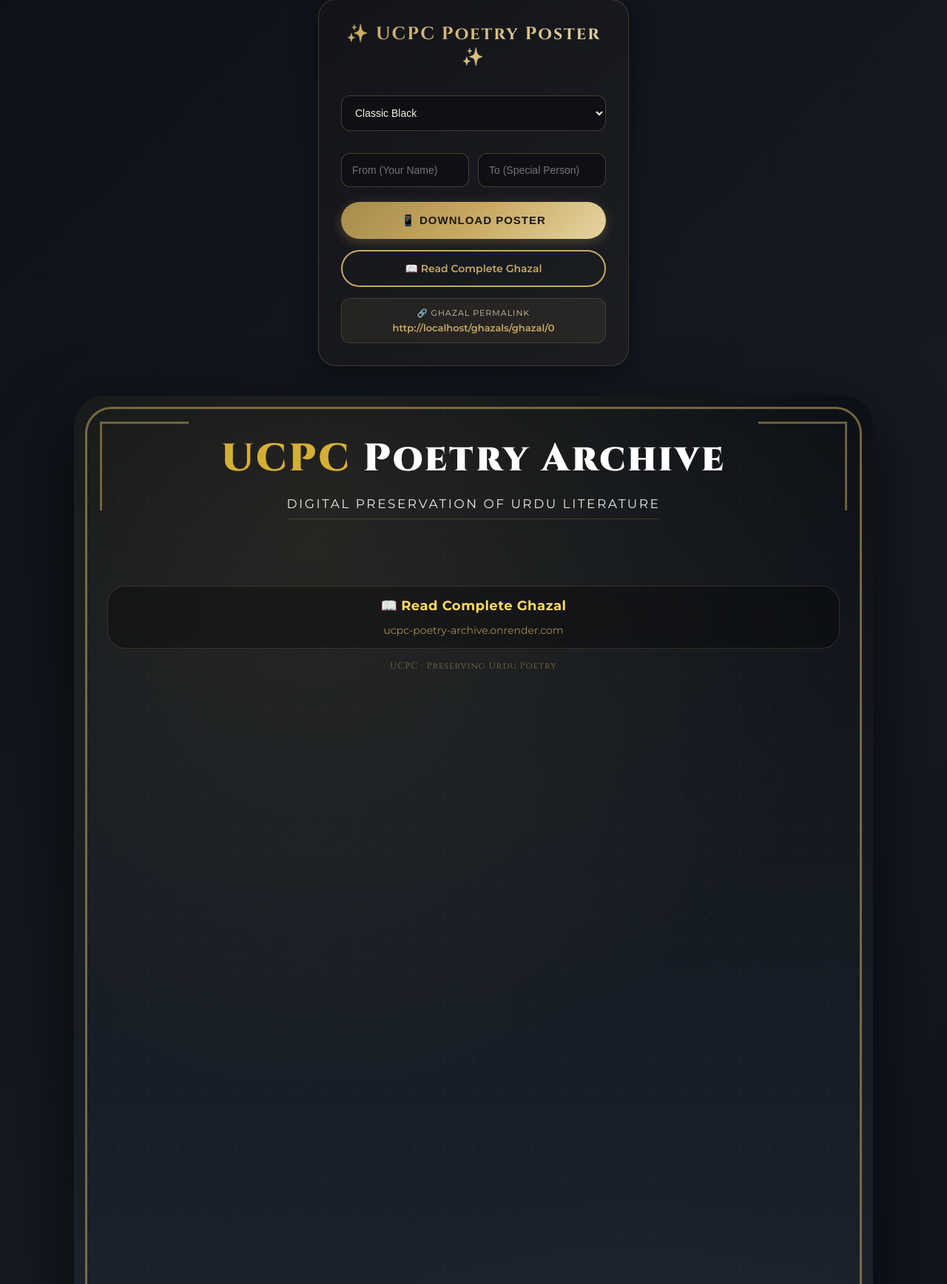
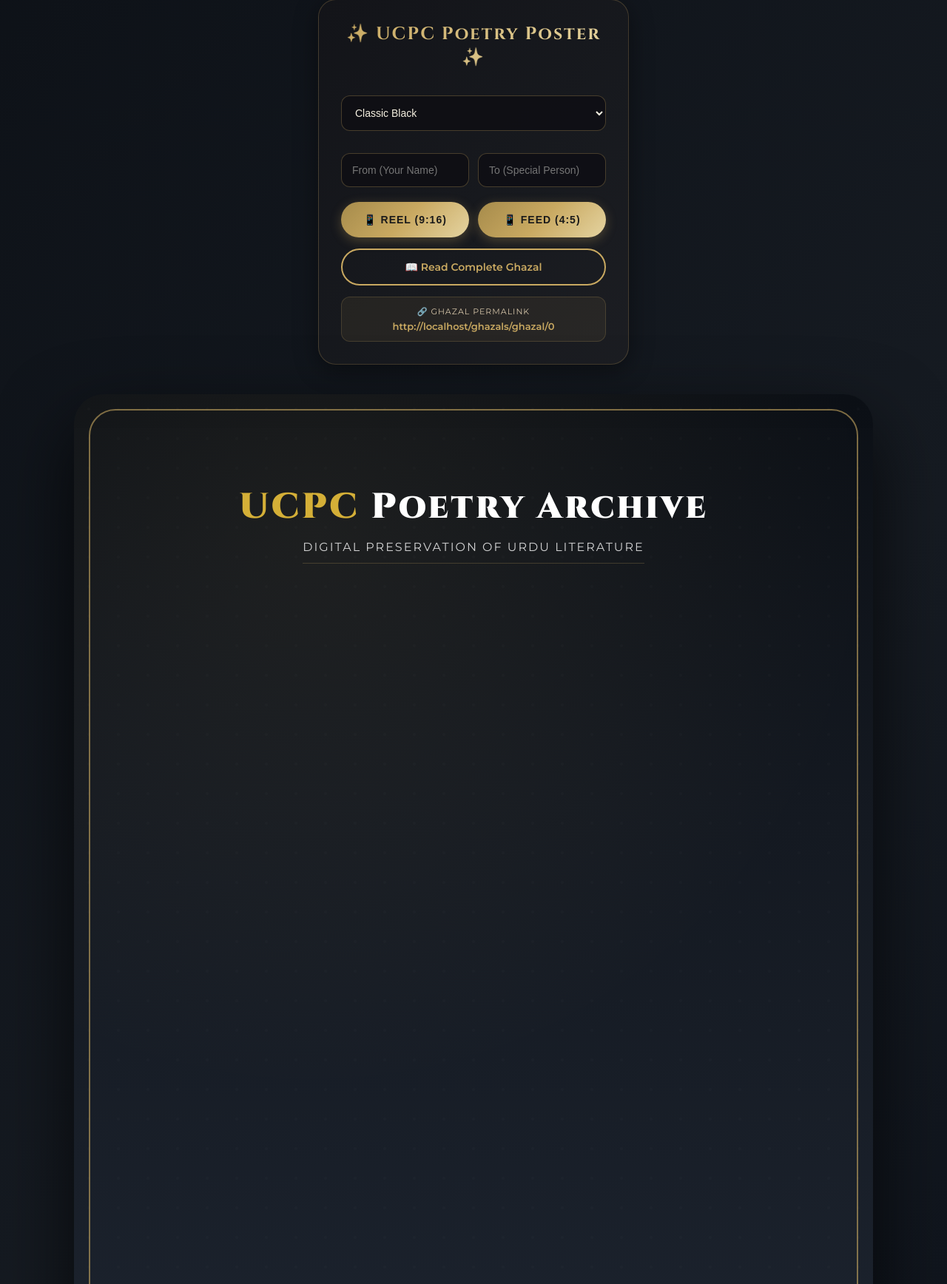
Before and after one commit to zahid-digitalhumanities/ucpc-poetry-archive, a Flask app: template templates/poster.html in a window 1280 px wide. Shown: the part 184-1920 px from the top of the page at 74% size. Run offline with Flask 3, Linux system fonts and the light colour scheme; the template is opened without the code that fills it, so the values that code supplies are empty.

Commit message:
Enhance poster template and download functionality
Updated the poster template with new meta descriptions, adjusted button styles, and improved layout for better responsiveness. Added functionality for downloading posters in different formats.

```diff
--- a/templates/poster.html
+++ b/templates/poster.html
@@ -4,7 +4,7 @@
 
 {% block extra_head %}
 <meta property="og:title" content="{{ ghazal.poet_name }} - Urdu Poetry Poster" />
-<meta property="og:description" content="A preserved Urdu ghazal from the UCPC Digital Archive." />
+<meta property="og:description" content="A preserved Urdu ghazal from the UCPC Digital Archive. Read the complete ghazal at UCPC Poetry Archive." />
 <meta property="og:type" content="article" />
 <meta property="og:url" content="{{ request.url }}" />
 <meta property="og:site_name" content="UCPC Poetry Archive" />
@@ -108,16 +108,21 @@ button, .btn-generate, .btn-ghazal, select, input {
     gap: 12px;
 }
 
+.btn-group {
+    display: flex;
+    gap: 12px;
+    margin-top: 20px;
+}
+
 .btn-generate {
-    width: 100%;
-    margin-top: 20px;
+    flex: 1;
     padding: 16px;
     border: none;
     border-radius: 50px;
     background: linear-gradient(135deg, var(--gold-dark), var(--gold-primary), var(--gold-light));
     color: #1a1a1a;
     font-weight: 700;
-    font-size: 15px;
+    font-size: 14px;
     cursor: pointer;
     transition: all 0.3s ease;
     box-shadow: 0 4px 15px rgba(201, 169, 97, 0.3);
@@ -188,18 +193,19 @@ button, .btn-generate, .btn-ghazal, select, input {
 }
 
 /* ===================== */
-/* POSTER CONTAINER - FIXED VERSION */
+/* POSTER CONTAINER - BASE */
 /* ===================== */
 
 #poster-container {
     width: 1080px;
-    min-height: 1920px;
+    height: 1920px;
     position: relative;
     overflow: hidden;
     border-radius: 40px;
     box-shadow: 0 40px 100px rgba(0, 0, 0, 0.7);
     display: flex;
     flex-direction: column;
+    transition: all 0.1s ease;
 }
 
 /* Subtle manuscript texture overlay */
@@ -215,46 +221,30 @@ button, .btn-generate, .btn-ghazal, select, input {
     background-blend-mode: overlay;
     pointer-events: none;
     z-index: 2;
-    opacity: 0.4;
+    opacity: 0.3;
 }
 
 .poster-inner {
     flex: 1;
     display: flex;
     flex-direction: column;
-    justify-content: flex-start;
-    padding: 50px 45px 55px;
+    justify-content: center;
     position: relative;
     z-index: 5;
 }
 
-/* Archival thick border */
+/* Single archival gold border */
 .poster-border {
     position: absolute;
-    top: 15px;
-    left: 15px;
-    right: 15px;
-    bottom: 15px;
-    border: 3px solid rgba(201, 169, 97, 0.55);
+    top: 20px;
+    left: 20px;
+    right: 20px;
+    bottom: 20px;
+    border: 2px solid rgba(201, 169, 97, 0.6);
     border-radius: 36px;
     pointer-events: none;
     z-index: 10;
 }
-
-/* Corner ornaments */
-.corner-tl, .corner-tr, .corner-bl, .corner-br {
-    position: absolute;
-    width: 120px;
-    height: 120px;
-    border-color: rgba(201, 169, 97, 0.5);
-    border-style: solid;
-    z-index: 11;
-    pointer-events: none;
-}
-.corner-tl { top: 35px; left: 35px; border-width: 3px 0 0 3px; }
-.corner-tr { top: 35px; right: 35px; border-width: 3px 3px 0 0; }
-.corner-bl { bottom: 35px; left: 35px; border-width: 0 0 3px 3px; }
-.corner-br { bottom: 35px; right: 35px; border-width: 0 3px 3px 0; }
 
 /* Theme backgrounds */
 .theme-black, .theme-maroon, .theme-blue, .theme-green, .theme-purple {
@@ -262,81 +252,69 @@ button, .btn-generate, .btn-ghazal, select, input {
     position: relative;
 }
 .theme-black {
-    background: radial-gradient(circle at 30% 10%, rgba(201, 169, 97, 0.12) 0%, transparent 40%),
-                radial-gradient(circle at 70% 90%, rgba(201, 169, 97, 0.08) 0%, transparent 35%),
+    background: radial-gradient(circle at 30% 10%, rgba(201, 169, 97, 0.08) 0%, transparent 40%),
                 linear-gradient(180deg, #0A0E14 0%, #12171F 30%, #1A212C 70%, #0D1117 100%);
 }
 .theme-maroon {
-    background: radial-gradient(circle at 30% 10%, rgba(229, 62, 62, 0.12) 0%, transparent 40%),
-                radial-gradient(circle at 70% 90%, rgba(139, 0, 0, 0.08) 0%, transparent 35%),
+    background: radial-gradient(circle at 30% 10%, rgba(229, 62, 62, 0.1) 0%, transparent 40%),
                 linear-gradient(180deg, #1A0A0A 0%, #2D1B1B 30%, #3D2828 70%, #1A0A0A 100%);
 }
 .theme-blue {
-    background: radial-gradient(circle at 30% 10%, rgba(59, 130, 246, 0.12) 0%, transparent 40%),
-                radial-gradient(circle at 70% 90%, rgba(30, 58, 138, 0.08) 0%, transparent 35%),
+    background: radial-gradient(circle at 30% 10%, rgba(59, 130, 246, 0.1) 0%, transparent 40%),
                 linear-gradient(180deg, #0A1628 0%, #1E3A5F 30%, #2C4A6E 70%, #0A1628 100%);
 }
 .theme-green {
-    background: radial-gradient(circle at 30% 10%, rgba(34, 197, 94, 0.12) 0%, transparent 40%),
-                radial-gradient(circle at 70% 90%, rgba(6, 78, 59, 0.08) 0%, transparent 35%),
+    background: radial-gradient(circle at 30% 10%, rgba(34, 197, 94, 0.1) 0%, transparent 40%),
                 linear-gradient(180deg, #0A1F0A 0%, #14532D 30%, #1A4D2E 70%, #0A1F0A 100%);
 }
 .theme-purple {
-    background: radial-gradient(circle at 30% 10%, rgba(168, 85, 247, 0.12) 0%, transparent 40%),
-                radial-gradient(circle at 70% 90%, rgba(88, 28, 135, 0.08) 0%, transparent 35%),
+    background: radial-gradient(circle at 30% 10%, rgba(168, 85, 247, 0.1) 0%, transparent 40%),
                 linear-gradient(180deg, #1A0A2E 0%, #2D1B4E 30%, #3D2B5F 70%, #1A0A2E 100%);
 }
 
 /* ===================== */
-/* LOGO - UCPC BRAND */
+/* SIMPLE BRANDING - TOP */
 /* ===================== */
-.logo-row {
+.ucpc-brand {
     text-align: center;
-    margin-bottom: 10px;
+    margin-bottom: 12px;
 }
-.logo-main {
+.ucpc-brand .brand-name {
     font-family: 'Cinzel', serif;
-    font-size: 52px;
+    font-size: 48px;
     font-weight: 800;
     letter-spacing: 3px;
-    display: inline-block;
-    white-space: nowrap;
-}
-.logo-main .ucpc {
     color: #D4AF37;
 }
-.logo-main .archive {
+.ucpc-brand .brand-name span {
     color: white;
 }
 
-/* ===================== */
-/* DIGITAL PRESERVATION - WHITE, LARGER */
-/* ===================== */
-.follow-line {
+/* Preservation mission */
+.preservation-line {
     text-align: center;
-    margin-top: 6px;
-    color: #ffffff;
-    font-size: 17px;
-    letter-spacing: 2.5px;
+    font-size: 16px;
+    letter-spacing: 2px;
     font-weight: 400;
     text-transform: uppercase;
-    opacity: 0.9;
-    padding-bottom: 10px;
-    border-bottom: 1px solid rgba(201, 169, 97, 0.25);
+    color: #ffffff;
+    opacity: 0.8;
+    margin-bottom: 30px;
+    padding-bottom: 12px;
+    border-bottom: 1px solid rgba(201, 169, 97, 0.3);
     display: inline-block;
     width: auto;
     margin-left: auto;
     margin-right: auto;
 }
 
-/* Poet Name - Urdu removed */
+/* Poet Name */
 .poet-name-wrapper {
-    margin-top: 25px;
-    margin-bottom: 20px;
     text-align: center;
+    margin-bottom: 25px;
 }
 .poet-name {
-    font-size: 46px;
+    font-size: 56px;
     font-family: 'Cinzel', serif;
     font-weight: 700;
     letter-spacing: 2px;
@@ -348,18 +326,18 @@ button, .btn-generate, .btn-ghazal, select, input {
 .ghazal-title {
     text-align: center;
     color: #D4C4A8;
-    font-size: 26px;
-    margin: 10px 0 25px;
+    font-size: 28px;
+    margin: 0 0 30px;
     font-family: 'Jameel Noori Nastaleeq', 'Noto Nastaliq Urdu', serif;
     direction: rtl;
 }
 
-/* Verses - Only 2 couplets */
+/* Verses */
 .verses-area {
-    margin: 15px 0 20px;
+    margin: 20px 0 30px;
 }
 .verse-block {
-    margin-bottom: 45px;
+    margin-bottom: 50px;
 }
 .verse-block:last-child {
     margin-bottom: 0;
@@ -368,14 +346,12 @@ button, .btn-generate, .btn-ghazal, select, input {
     direction: rtl;
     font-family: 'Jameel Noori Nastaleeq', 'Noto Nastaliq Urdu', serif;
     font-size: 58px;
-    line-height: 1.3;
+    line-height: 1.4;
     text-align: center;
     text-shadow: 0 2px 5px rgba(0, 0, 0, 0.4);
     white-space: normal;
-    overflow: visible;
     word-break: keep-all;
     text-rendering: optimizeLegibility;
-    -webkit-font-smoothing: antialiased;
     margin: 0;
     padding: 0;
 }
@@ -388,79 +364,70 @@ button, .btn-generate, .btn-ghazal, select, input {
 
 /* Dedication */
 .dedication {
-    margin: 20px 0 15px;
+    margin: 30px 0 25px;
     text-align: center;
     font-family: 'Cinzel', serif;
     font-size: 28px;
     color: #F6D878;
     background: rgba(201, 169, 97, 0.05);
-    border-top: 1px solid rgba(201, 169, 97, 0.15);
-    border-bottom: 1px solid rgba(201, 169, 97, 0.15);
-    padding: 15px 20px;
+    border-top: 1px solid rgba(201, 169, 97, 0.2);
+    border-bottom: 1px solid rgba(201, 169, 97, 0.2);
+    padding: 18px 20px;
 }
 .dedication.hidden {
     display: none;
 }
 .dedication-heart {
-    font-size: 30px;
-    margin: 6px 0;
-    animation: heartbeat 1.5s ease-in-out infinite;
-}
-@keyframes heartbeat {
-    0%, 100% { transform: scale(1); }
-    50% { transform: scale(1.1); }
+    font-size: 32px;
+    margin: 8px 0;
 }
 
 /* ===================== */
-/* FOOTER - WITH READ FULL GHAZAL LINK */
+/* CALL TO ACTION */
 /* ===================== */
-.footer-card {
-    margin-top: 10px;
-    padding: 15px 20px;
-    background: rgba(0, 0, 0, 0.3);
-    backdrop-filter: blur(12px);
-    border-radius: 24px;
-    border: 1px solid rgba(201, 169, 97, 0.2);
+.cta-section {
     text-align: center;
+    margin-top: auto;
+    padding-top: 40px;
 }
-.footer-read-more {
-    font-size: 18px;
+.cta-main {
+    font-size: 26px;
     font-weight: 700;
-    margin-bottom: 8px;
+    font-family: 'Cinzel', serif;
+    margin-bottom: 12px;
 }
-.footer-read-more a {
+.cta-main a {
     color: #FFD966;
     text-decoration: none;
-    letter-spacing: 0.5px;
+    background: rgba(0, 0, 0, 0.4);
+    padding: 12px 24px;
+    border-radius: 60px;
+    display: inline-block;
+    transition: all 0.2s ease;
 }
-.footer-read-more a:hover {
+.cta-main a:hover {
+    background: rgba(201, 169, 97, 0.2);
     text-decoration: underline;
 }
-.footer-url {
-    font-size: 14px;
+.website-url {
+    font-size: 18px;
     color: #C9A961;
     text-decoration: none;
-    word-break: break-all;
+    letter-spacing: 0.5px;
+    border-top: 1px solid rgba(201, 169, 97, 0.2);
+    padding-top: 15px;
     display: inline-block;
-    margin-top: 5px;
-    opacity: 0.8;
+    width: auto;
 }
-.footer-url:hover {
+.website-url a {
+    color: #C9A961;
+    text-decoration: none;
+}
+.website-url a:hover {
     text-decoration: underline;
-    opacity: 1;
 }
 
-/* UCPC Footer Brand */
-.ucpc-footer {
-    text-align: center;
-    margin-top: 15px;
-    font-size: 12px;
-    color: rgba(201, 169, 97, 0.6);
-    font-family: 'Cinzel', serif;
-    letter-spacing: 1px;
-}
-
-/* Responsive */
+/* Responsive preview scaling */
 @media (max-width: 1100px) {
     #poster-container {
         transform: scale(0.45);
@@ -491,7 +458,10 @@ button, .btn-generate, .btn-ghazal, select, input {
                 </div>
             </div>
 
-            <button id="downloadBtn" class="btn-generate">📱 Download Poster</button>
+            <div class="btn-group">
+                <button id="downloadReelBtn" class="btn-generate">📱 Reel (9:16)</button>
+                <button id="downloadFeedBtn" class="btn-generate">📱 Feed (4:5)</button>
+            </div>
 
             <a href="{{ url_for('ghazals.ghazal_page', text_id=ghazal.id) }}" class="btn-ghazal">
                 📖 Read Complete Ghazal
@@ -509,24 +479,19 @@ button, .btn-generate, .btn-ghazal, select, input {
 
         <div class="preview-wrapper">
             <div id="poster-container" class="theme-black">
-                <div class="corner-tl"></div>
-                <div class="corner-tr"></div>
-                <div class="corner-bl"></div>
-                <div class="corner-br"></div>
                 <div class="poster-border"></div>
-                <div class="poster-inner">
-                    <!-- LOGO - UCPC Brand -->
-                    <div class="logo-row">
-                        <div class="logo-main">
-                            <span class="ucpc">UCPC</span>
-                            <span class="archive"> Poetry Archive</span>
+                <div class="poster-inner" style="padding: 120px 80px 220px 80px;">
+                    <!-- Simple Branding -->
+                    <div class="ucpc-brand">
+                        <div class="brand-name">
+                            UCPC<span> Poetry Archive</span>
                         </div>
                     </div>
 
-                    <!-- DIGITAL PRESERVATION -->
-                    <div class="follow-line">Digital Preservation of Urdu Literature</div>
+                    <!-- Preservation Mission -->
+                    <div class="preservation-line">Digital Preservation of Urdu Literature</div>
 
-                    <!-- Poet Name - Urdu removed -->
+                    <!-- Poet Name -->
                     <div class="poet-name-wrapper">
                         <div class="poet-name">{{ ghazal.poet_name }}</div>
                     </div>
@@ -536,7 +501,7 @@ button, .btn-generate, .btn-ghazal, select, input {
                     <div class="ghazal-title" dir="rtl">{{ ghazal.title_urdu }}</div>
                     {% endif %}
 
-                    <!-- Verses - Only 2 couplets (4 lines total) -->
+                    <!-- Verses - First 2 couplets only -->
                     <div class="verses-area">
                         {% for verse in poster_verses[:2] %}
                         <div class="verse-block">
@@ -554,16 +519,17 @@ button, .btn-generate, .btn-ghazal, select, input {
                         <div>To <span id="dedTo">_____</span></div>
                     </div>
 
-                    <!-- FOOTER - WITH READ FULL GHAZAL LINK -->
-                    <div class="footer-card">
-                        <div class="footer-read-more">
-                            📖 <a href="{{ url_for('ghazals.ghazal_page', text_id=ghazal.id, _external=True) }}" target="_blank">Read Complete Ghazal</a>
+                    <!-- CALL TO ACTION -->
+                    <div class="cta-section">
+                        <div class="cta-main">
+                            <a href="{{ url_for('ghazals.ghazal_page', text_id=ghazal.id, _external=True) }}" target="_blank">
+                                📖 Read Complete Ghazal at UCPC Poetry Archive
+                            </a>
                         </div>
-                        <a href="https://ucpc-poetry-archive.onrender.com" class="footer-url" target="_blank">ucpc-poetry-archive.onrender.com</a>
+                        <div class="website-url">
+                            <a href="https://ucpc-poetry-archive.onrender.com" target="_blank">ucpc-poetry-archive.onrender.com</a>
+                        </div>
                     </div>
-
-                    <!-- UCPC Footer Brand -->
-                    <div class="ucpc-footer">UCPC · Preserving Urdu Poetry</div>
                 </div>
             </div>
         </div>
@@ -578,8 +544,12 @@ const dedicationBox = document.getElementById('dedicationBox');
 const dedFrom = document.getElementById('dedFrom');
 const dedTo = document.getElementById('dedTo');
 const posterContainer = document.getElementById('poster-container');
+const posterInner = document.querySelector('.poster-inner');
 const themeSelect = document.getElementById('themeSelect');
-const downloadBtn = document.getElementById('downloadBtn');
+
+// Safe area padding values
+const reelPadding = { top: 120, right: 80, bottom: 220, left: 80 };
+const feedPadding = { top: 100, right: 80, bottom: 120, left: 80 };
 
 function updateDedication() {
     const from = inputFrom.value.trim();
@@ -604,21 +574,41 @@ function changeTheme() {
 }
 themeSelect.addEventListener('change', changeTheme);
 
-downloadBtn.addEventListener('click', async function() {
-    const originalText = downloadBtn.innerHTML;
-    downloadBtn.innerHTML = '⏳ Generating...';
-    downloadBtn.disabled = true;
-    downloadBtn.style.opacity = '0.7';
+async function capturePoster(mode) {
+    const button = mode === 'reel' ? document.getElementById('downloadReelBtn') : document.getElementById('downloadFeedBtn');
+    const originalText = button.innerHTML;
+    button.innerHTML = '⏳ Generating...';
+    button.disabled = true;
+    button.style.opacity = '0.7';
 
+    // Store original styles
+    const originalWidth = posterContainer.style.width;
+    const originalHeight = posterContainer.style.height;
+    const originalPadding = posterInner.style.padding;
     const originalTransform = posterContainer.style.transform;
     const originalTransformOrigin = posterContainer.style.transformOrigin;
 
+    // Remove preview scaling for capture
     posterContainer.style.transform = 'none';
     posterContainer.style.transformOrigin = 'top left';
 
+    // Set dimensions and safe padding based on mode
+    if (mode === 'reel') {
+        posterContainer.style.width = '1080px';
+        posterContainer.style.height = '1920px';
+        posterInner.style.padding = `${reelPadding.top}px ${reelPadding.right}px ${reelPadding.bottom}px ${reelPadding.left}px`;
+    } else {
+        posterContainer.style.width = '1080px';
+        posterContainer.style.height = '1350px';
+        posterInner.style.padding = `${feedPadding.top}px ${feedPadding.right}px ${feedPadding.bottom}px ${feedPadding.left}px`;
+    }
+
+    // Force reflow
+    await new Promise(resolve => setTimeout(resolve, 50));
+
     try {
         await document.fonts.ready;
-        await new Promise(resolve => setTimeout(resolve, 300));
+        await new Promise(resolve => setTimeout(resolve, 200));
 
         const canvas = await html2canvas(posterContainer, {
             scale: 3,
@@ -626,36 +616,43 @@ downloadBtn.addEventListener('click', async function() {
             backgroundColor: null,
             logging: false,
             allowTaint: true,
-            windowWidth: 1080,
-            windowHeight: posterContainer.scrollHeight
+            windowWidth: parseInt(posterContainer.style.width),
+            windowHeight: parseInt(posterContainer.style.height)
         });
 
         const imageData = canvas.toDataURL('image/png');
         const link = document.createElement('a');
         const poetName = "{{ ghazal.poet_name|replace(' ', '_') }}";
         const timestamp = Date.now();
-        link.download = `UCPC_${poetName}_Poster_${timestamp}.png`;
+        link.download = `UCPC_${poetName}_${mode === 'reel' ? 'Reel' : 'Feed'}_${timestamp}.png`;
         link.href = imageData;
         link.click();
 
-        downloadBtn.innerHTML = '✅ Downloaded!';
+        button.innerHTML = '✅ Downloaded!';
         setTimeout(() => {
-            downloadBtn.innerHTML = originalText;
-            downloadBtn.disabled = false;
-            downloadBtn.style.opacity = '1';
+            button.innerHTML = originalText;
+            button.disabled = false;
+            button.style.opacity = '1';
         }, 2000);
     } catch (err) {
         console.error('Poster capture error:', err);
-        downloadBtn.innerHTML = '❌ Failed! Try Again';
+        button.innerHTML = '❌ Failed! Try Again';
         setTimeout(() => {
-            downloadBtn.innerHTML = originalText;
-            downloadBtn.disabled = false;
-            downloadBtn.style.opacity = '1';
+            button.innerHTML = originalText;
+            button.disabled = false;
+            button.style.opacity = '1';
         }, 2000);
     } finally {
+        // Restore original styles
+        posterContainer.style.width = originalWidth;
+        posterContainer.style.height = originalHeight;
+        posterInner.style.padding = originalPadding;
         posterContainer.style.transform = originalTransform;
         posterContainer.style.transformOrigin = originalTransformOrigin;
     }
-});
+}
+
+document.getElementById('downloadReelBtn').addEventListener('click', () => capturePoster('reel'));
+document.getElementById('downloadFeedBtn').addEventListener('click', () => capturePoster('feed'));
 </script>
 {% endblock %}
```
